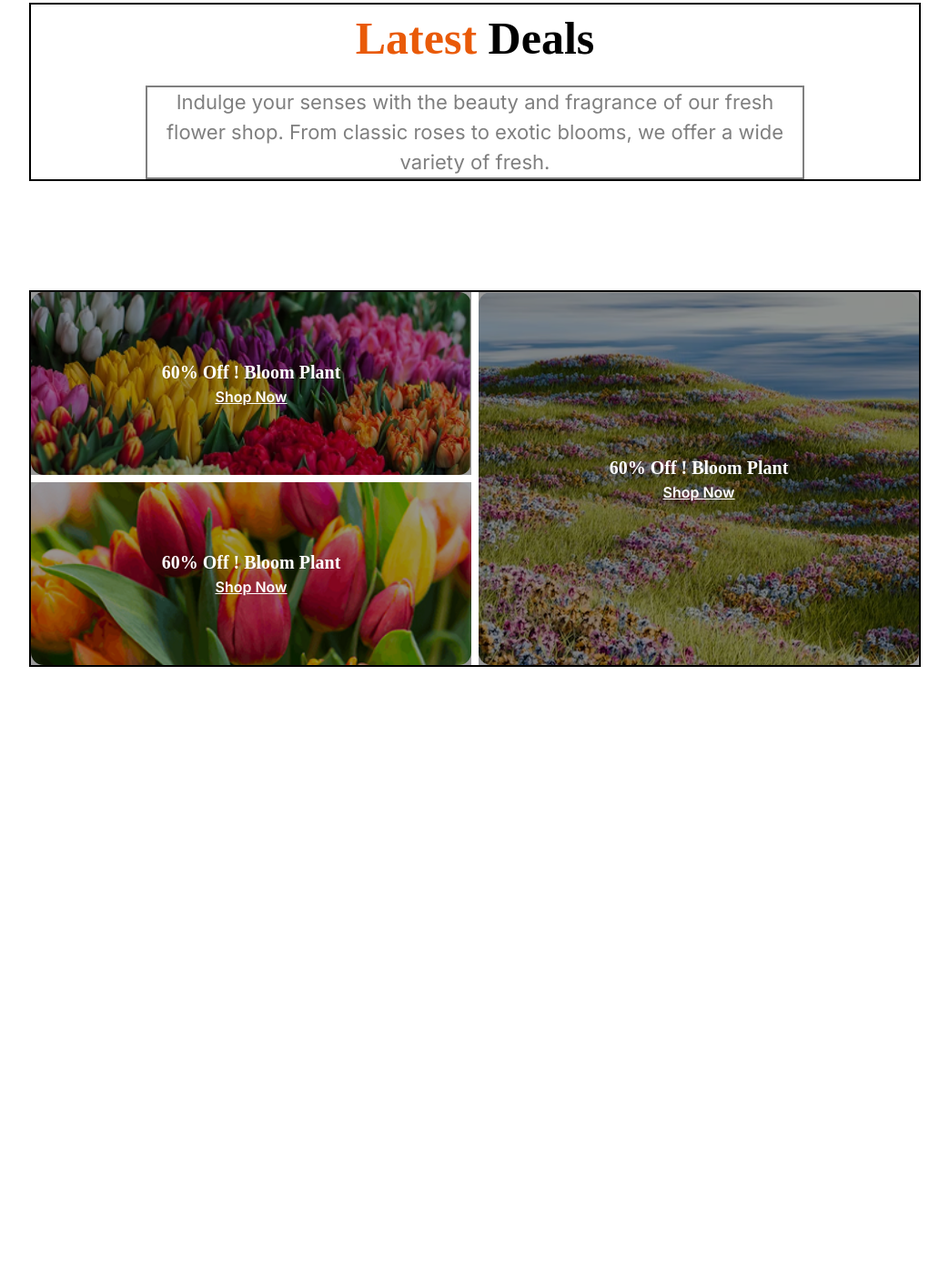
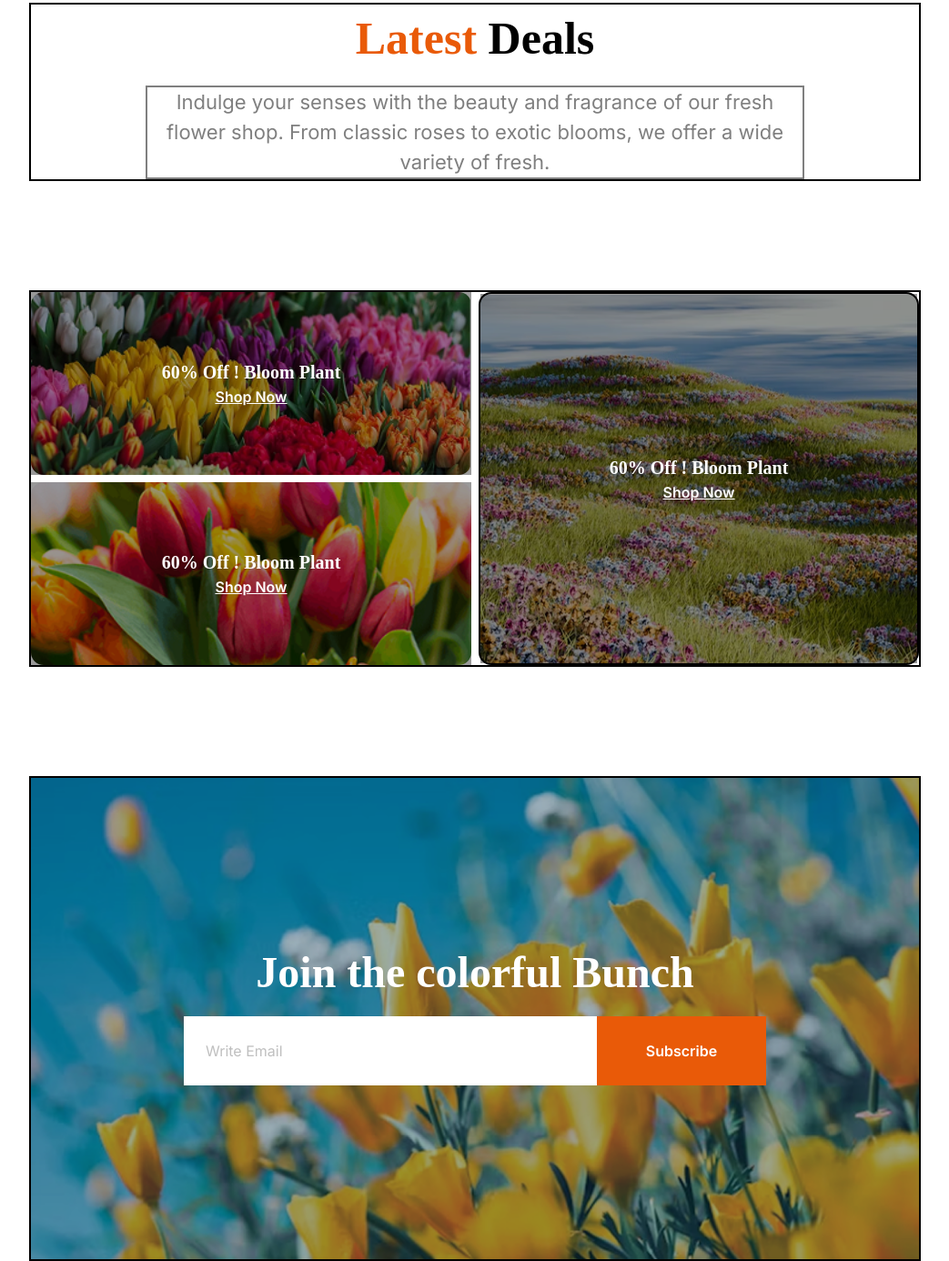
Before and after one commit to Zareen7403/assignment02, a plain HTML site: page index.html in a window 1280 px wide. Shown: the part 2911-4297 px from the top of the page at 91% size, without its empty margins (118-1161 px from the left). Before the commit the page ends 3644 px from the top, so only its background shows below. Drawn offline with nearby package versions, Linux system fonts and the light colour scheme.

Commit message:
subscribe

```diff
--- a/index.html
+++ b/index.html
@@ -205,7 +205,7 @@
           </section>
 
           <!--image part of deals-->
-          <section class="border-2 w-full h-full grid grid-cols-4 grid-rows-2 gap-2 auto-rows-[201px] max-sm:grid-cols-1 max-sm:grid-rows-none max-sm:px-2">
+          <section class=" mb-[120px]  border-2 w-full h-full grid grid-cols-4 grid-rows-2 gap-2 auto-rows-[201px] max-sm:grid-cols-1 max-sm:grid-rows-none max-sm:px-2">
 
            <div style="background-image: url('assets/deal-bloom.png')" class=" relative  w-full h-[201px] bg-cover bg-center rounded-[14px]  col-span-2 row-span-1 max-sm:col-span-1 max-sm:row-span-1">
             <div class="absolute inset-0 bg-black/40 flex flex-col items-center justify-center">
@@ -214,7 +214,7 @@
             </div>
           </div>
 
-          <div style="background-image: url('assets/deal-zabo.png')" class=" relative w-full h-full bg-cover bg-center rounded-[14px] col-span-2 row-span-2 max-sm:col-span-1 max-sm:row-span-1">
+          <div style="background-image: url('assets/deal-zabo.png')" class=" mb-[120px] border-2 relative w-full h-full bg-cover bg-center rounded-[14px] col-span-2 row-span-2 max-sm:col-span-1 max-sm:row-span-1">
             <div class="absolute inset-0 bg-black/40 flex flex-col items-center justify-center">
              <h2 class="text-white text-[20px] font-bold font-[Noto-Serif]">60% Off ! Bloom Plant</h2>
               <a href="#" class="text-white underline font-semibold text-[16px] font-[Inter] hover:text-yellow-300 transition">Shop Now</a>
@@ -229,6 +229,18 @@
           </div>
           </section>
 
+          <section class="border-2 w-full h-[533px]">
+           <div class="relative  bg-cover bg-center h-full" style="background-image: url('assets/news-letter-bg.png')">
+           <!--<div class="absolute inset-0 bg-black bg-opacity-40"></div>  Optional overlay -->
 
+          <div class="absolute inset-0 flex flex-col items-center justify-center text-center px-4">
+            <h1 class="text-white text-[50px] font-[Noto-Serif] md:text-5xl font-bold mb-6 ">Join the colorful Bunch</h1>
+           <form class="flex w-full max-w-[640px]  bg-white  overflow-hidden ">
+            <input type="email" placeholder="Write Email" class="  font-[Inter] font-normal text-[16px] flex-grow px-6 py-3 text-black/50 focus:outline-none max-sm:px-0 ">
+            <button  type="submit" class=" text-[16px] font-[Inter] max-w-[186px] w-full bg-[#E95A08] hover:bg-pink-600 text-white px-[50px] py-[26px] font-semibold" > Subscribe</button>
+              </form>
+           </div>
+            </div>
+          </section>
 
   </body>
```
